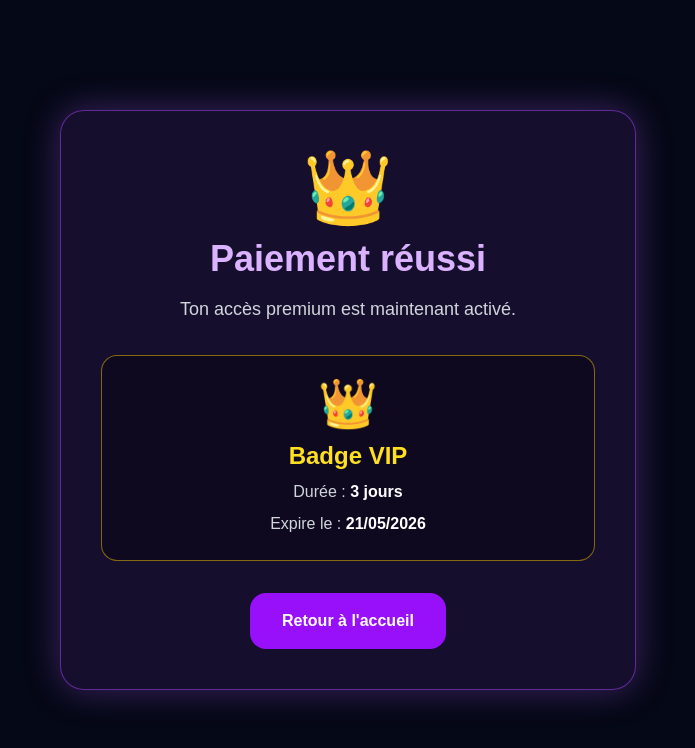
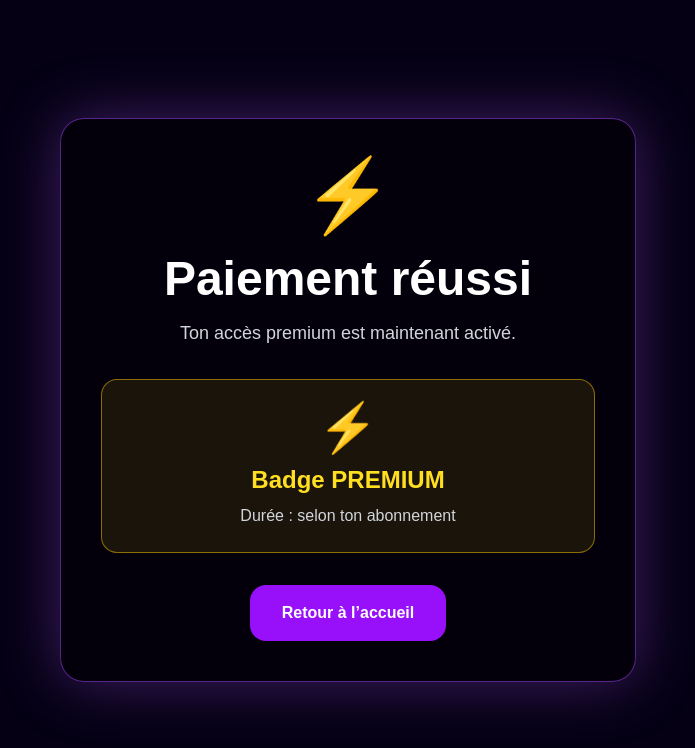
Before and after one commit to discord2nono83-crypto/cdpleaks, a Next.js app: page /success in a window 1280 px wide. Shown: the top 748 px of the page, without its empty margins (292-987 px from the left). Built offline with nearby package versions, Linux system fonts and the light colour scheme.

Commit message:
fix success page window

```diff
--- a/app/success/page.tsx
+++ b/app/success/page.tsx
@@ -1,63 +1,43 @@
 "use client";
 
-const plans = {
-  vip: { name: "VIP", icon: "👑", duration: "3 jours", days: 3 },
-  elite: { name: "ÉLITE", icon: "⚡", duration: "1 semaine", days: 7 },
-  legendaire: { name: "LÉGENDAIRE", icon: "💎", duration: "1 mois", days: 30 },
-  master: { name: "MASTER", icon: "🏆", duration: "Lifetime", days: 36500 },
-};
+import Link from "next/link";
+import { useEffect, useState } from "react";
 
 export default function SuccessPage() {
-  const params = new URLSearchParams(window.location.search);
-  const planId = params.get("plan") || "vip";
-  const plan = plans[planId as keyof typeof plans] || plans.vip;
+  const [plan, setPlan] = useState("Premium");
 
-  const today = new Date();
-  const expireDate = new Date(today);
-  expireDate.setDate(today.getDate() + plan.days);
+  useEffect(() => {
+    const params = new URLSearchParams(window.location.search);
+    setPlan(params.get("plan") || "Premium");
+  }, []);
 
   return (
-    <main className="min-h-screen bg-[#050816] text-white flex items-center justify-center px-6">
-      <div className="max-w-xl w-full text-center bg-purple-500/10 border border-purple-500/50 rounded-3xl p-10 shadow-[0_0_35px_rgba(168,85,247,0.35)]">
-        <div className="text-7xl mb-4">{plan.icon}</div>
+    <main className="min-h-screen bg-[#050014] text-white flex items-center justify-center px-6">
+      <div className="max-w-xl w-full rounded-3xl border border-purple-500/50 bg-black/40 p-10 text-center shadow-[0_0_60px_rgba(168,85,247,0.35)]">
+        <div className="text-7xl mb-6">⚡</div>
 
-        <h1 className="text-4xl font-extrabold text-purple-300">
+        <h1 className="text-5xl font-extrabold mb-4">
           Paiement réussi
         </h1>
 
-        <p className="text-gray-300 mt-4 text-lg">
+        <p className="text-gray-300 text-lg mb-8">
           Ton accès premium est maintenant activé.
         </p>
 
-        <div className="mt-8 bg-black/30 border border-yellow-400/50 rounded-2xl p-6">
-          <div className="text-5xl mb-3">{plan.icon}</div>
-
-          <h2 className="text-2xl font-bold text-yellow-300">
-            Badge {plan.name}
+        <div className="rounded-2xl border border-yellow-400/50 bg-yellow-400/10 p-6 mb-8">
+          <div className="text-5xl mb-3">⚡</div>
+          <h2 className="text-2xl font-extrabold text-yellow-300">
+            Badge {plan.toUpperCase()}
           </h2>
-
-          <p className="text-gray-300 mt-2">
-            Durée : <span className="text-white font-bold">{plan.duration}</span>
-          </p>
-
-          <p className="text-gray-300 mt-2">
-            Expire le :{" "}
-            <span className="text-white font-bold">
-              {plan.name === "MASTER"
-                ? "Jamais"
-                : expireDate.toLocaleDateString("fr-FR")}
-            </span>
-          </p>
+          <p className="text-gray-300 mt-2">Durée : selon ton abonnement</p>
         </div>
 
-        <button
-          onClick={() => {
-            window.location.href = "/";
-          }}
-          className="mt-8 bg-purple-600 hover:bg-purple-700 px-8 py-4 rounded-2xl font-bold"
+        <Link
+          href="/"
+          className="inline-block px-8 py-4 rounded-2xl bg-purple-600 hover:bg-purple-500 font-extrabold transition"
         >
-          Retour à l&apos;accueil
-        </button>
+          Retour à l’accueil
+        </Link>
       </div>
     </main>
   );
```
